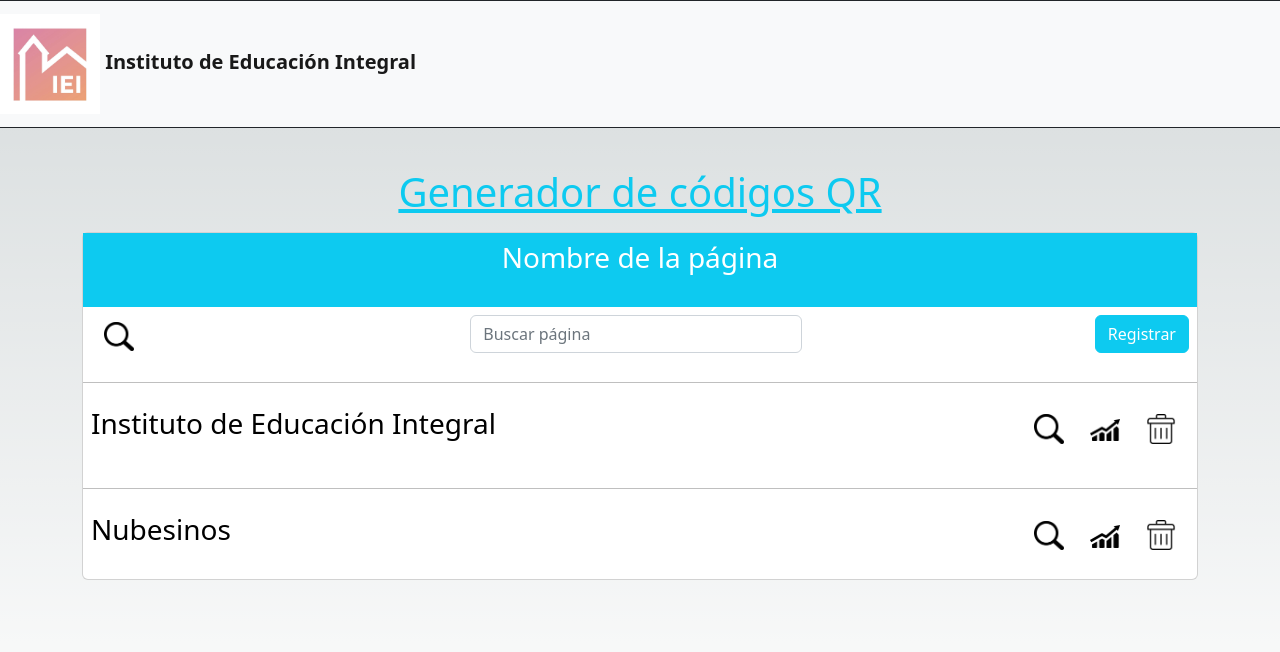
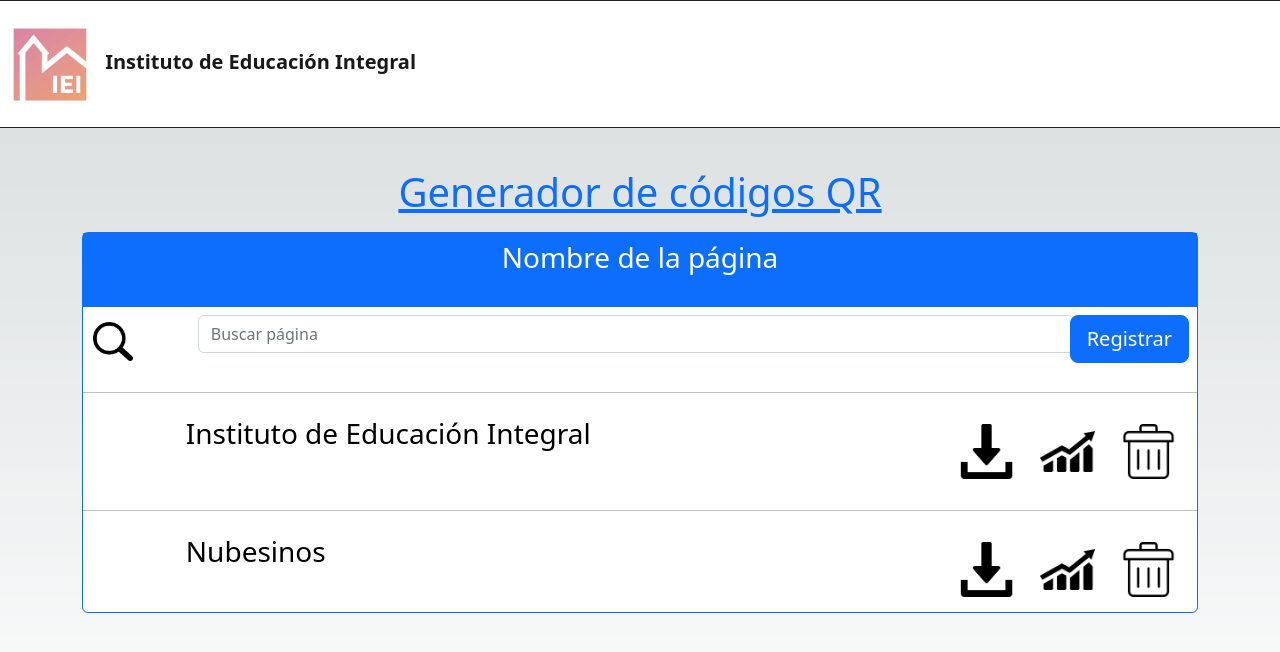
Before and after one commit to alecastroaraya/qrcodetec, a Next.js app: page / in a window 1280 px wide. Shown: the top 652 px of the page. Built offline with nearby package versions, Linux system fonts and the light colour scheme.

Commit message:
pagina de agregar codigos qr agregada

```diff
--- a/pages/index.tsx
+++ b/pages/index.tsx
@@ -18,7 +18,7 @@ export default function Home() {
       <main className={styles.main}>
 
       <div className="container-fluid">
-        <nav className="navbar navbar-expand-lg navbar-light fixed-top bg-light border-top border-dark border-bottom border-dark border-left border-dark border-right border-dark">
+        <nav className="navbar navbar-expand-lg navbar-light fixed-top bg-white border-top border-dark border-bottom border-dark border-left border-dark border-right border-dark">
             <a href="/" className="navbar-brand">
               <Image src="/iei_logo.jpg" width={100} height={100} alt="" className="d-inline-block align-middle mr-2"/>
               <a className="navbar-brand" href="/"><b>       Instituto de Educación Integral</b></a>
@@ -30,10 +30,10 @@ export default function Home() {
         <br/>
         <br/>
         <br/>
-        <p className="text-center text-info"><h1><u>Generador de códigos QR</u></h1></p>
-        <div className="card">
+        <p className="home_text text-center text-primary"><h1><u>Generador de códigos QR</u></h1></p>
+        <div className="card border-top border-primary border-bottom border-primary border-left border-primary border-right border-primary rounded">
 
-          <div className="row-sm bg-info">
+          <div className="row-sm bg-primary">
 
             <div className="container-md">
               <div className="col-md d-flex p-2 justify-content-center">
@@ -43,27 +43,29 @@ export default function Home() {
           </div>
 
           <div className="row">
-            <div className="col-md">
+            <div className="col-1">
 
-              <div className="d-flex p-2 justify-content-start">
-                <button className="btn">
-                  <img src="/search-icon.png" width="30" />
+              <div className="d-flex p-2 justify-content-end">
+                <button className="btn text-right">
+                  <img src="/search-icon.png" width="40" />
                 </button>
               </div>
             </div>
 
-            <div className="col-md">
+            <div className="col-10">
 
-            <form method="GET" className="d-flex p-2 justify-content-between">
-              <input id="search" className="form-control me-2" type="search" placeholder="Buscar página" aria-label="Search" />
-            </form>
+              <div className="container-fluid">
+                <form method="GET" className="d-flex p-2 justify-content-between">
+                <input id="search" className="form-control me-2 input-large" type="search" placeholder="Buscar página" aria-label="Search" />
+                </form>
+              </div>
 
             </div>
 
-            <div className="col-md">
+            <div className="col-1">
 
             <div className="d-flex p-2 justify-content-end">
-              <button className="btn btn-info text-white">Registrar</button>
+              <button className="btn btn-lg btn-primary text-white">Registrar</button>
             </div>
 
             </div>
@@ -71,10 +73,15 @@ export default function Home() {
 
           <hr className="hr" />
           <div className="row">
+
+            <div className ="col-1">
+
+            </div>
+
             <div className="col-md">
 
               <div className="d-flex p-2 justify-content-start">
-                <p className="text-center text-black"><h3>Instituto de Educación Integral</h3></p>
+                <p className="text-left text-black"><h3>Instituto de Educación Integral</h3></p>
               </div>
             </div>
 
@@ -82,15 +89,15 @@ export default function Home() {
 
             <div className="d-flex p-2 justify-content-end">
               <button className="btn">
-                <img src="/search-icon.png" width="30" />
+                <img src="/download-icon.png" width="55" />
               </button>
 
               <button className="btn">
-                <img src="/stats-icon.png" width="30" />
+                <img src="/stats-icon.png" width="55" />
               </button>
 
               <button className="btn">
-                <img src="/trash-icon.png" width="30" />
+                <img src="/trash-icon.png" width="55" />
               </button>
             </div>
 
@@ -101,10 +108,14 @@ export default function Home() {
 
           <hr className="hr" />
           <div className="row">
+
+            <div className ="col-1">
+
+            </div>
             <div className="col-md">
 
               <div className="d-flex p-2 justify-content-start">
-                <p className="text-center text-black"><h3>Nubesinos</h3></p>
+                <p className="text-left text-black"><h3>Nubesinos</h3></p>
               </div>
             </div>
 
@@ -112,15 +123,15 @@ export default function Home() {
 
             <div className="d-flex p-2 justify-content-end">
               <button className="btn">
-                <img src="/search-icon.png" width="30" />
+                <img src="/download-icon.png" width="55" />
               </button>
 
               <button className="btn">
-                <img src="/stats-icon.png" width="30" />
+                <img src="/stats-icon.png" width="55" />
               </button>
 
               <button className="btn">
-                <img src="/trash-icon.png" width="30" />
+                <img src="/trash-icon.png" width="55" />
               </button>
             </div>
 
```
Also changed, not shown: public/download-icon.png (added).
